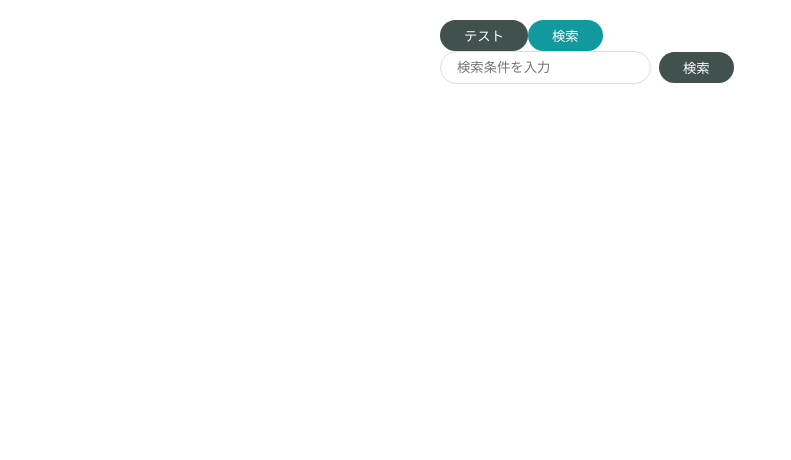
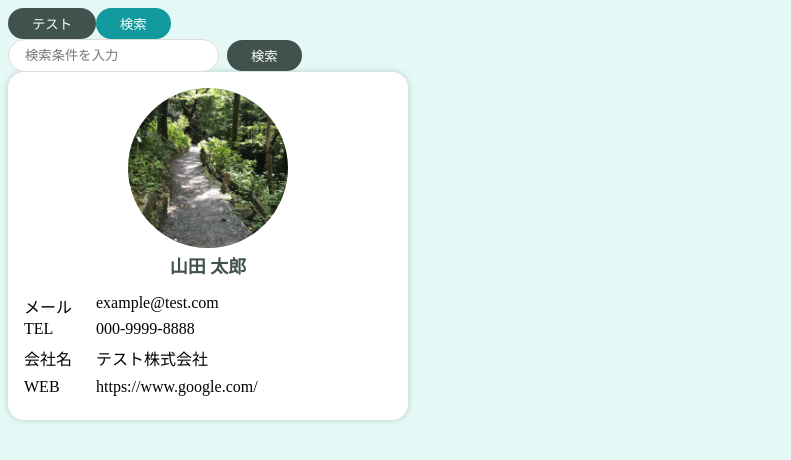
Before and after one commit to Sekiguchi-Atsushi-WEB/react_tutoria_step_up_section6, a React (Vite) app: page / in a window 1280 px wide. Shown: the top 460 px of the page, without its empty margins (0-791 px from the left). Built offline with nearby package versions, Linux system fonts and the light colour scheme.

Commit message:
31. Organismの作成1 + 32. Organismの作成2

```diff
--- a/src/App.jsx
+++ b/src/App.jsx
@@ -1,7 +1,19 @@
 import { PrimaryButton } from "./components/atoms/buttons/PrimaryButton";
 import { SecondaryButton } from "./components/atoms/buttons/SecondaryButton";
 import { SearchInput } from "./components/molecules/SearchInput";
+import { UserCard } from "./components/organisms/user/UserCard";
 import "./style.css";
+
+const user = {
+  name: "山田 太郎",
+  image: "/src/images/image.png",
+  email: "example@test.com",
+  tel: "000-9999-8888",
+  company: {
+    name: "テスト株式会社",
+    web: "https://www.google.com/",
+  },
+};
 
 function App() {
   return (
@@ -10,6 +22,7 @@ function App() {
       <SecondaryButton>検索</SecondaryButton>
       <br />
       <SearchInput />
+      <UserCard user={user} />
     </div>
   );
 }
--- /dev/null
+++ b/src/components/atoms/cards/Card.jsx
@@ -0,0 +1,13 @@
+import styled from "styled-components";
+
+export const Card = (props) => {
+  const { children } = props;
+  return <Scard>{children}</Scard>;
+};
+
+const Scard = styled.div`
+  background-color: #fff;
+  box-shadow: 0px 0px 4px 2px rgba(0, 0, 0, 0.1);
+  padding: 16px;
+  border-radius: 16px;
+`;
--- /dev/null
+++ b/src/components/molecules/user/UserIconWithName.jsx
@@ -0,0 +1,23 @@
+import styled from "styled-components";
+
+export const UserIconWithName = (props) => {
+  const { image, name } = props;
+  return (
+    <SContainer>
+      <SImage height={160} width={160} src={image} alt={name} />
+      <SName>{name}</SName>
+    </SContainer>
+  );
+};
+const SContainer = styled.div`
+  text-align: center;
+`;
+const SImage = styled.img`
+  border-radius: 50%;
+`;
+const SName = styled.p`
+  color: #40514e;
+  font-size: 18px;
+  font-weight: bold;
+  margin: 0px;
+`;
--- /dev/null
+++ b/src/components/organisms/user/UserCard.jsx
@@ -0,0 +1,35 @@
+import styled from "styled-components";
+import { Card } from "/src/components/atoms/cards/Card";
+import { UserIconWithName } from "/src/components/molecules/user/UserIconWithName";
+
+export const UserCard = (props) => {
+  const { user } = props;
+  return (
+    <Card>
+      <UserIconWithName image={user.image} name={user.name} />
+      <SDL>
+        <dt>メール</dt>
+        <dd>{user.email}</dd>
+        <dt>TEL</dt>
+        <dd>{user.tel}</dd>
+        <dt>会社名</dt>
+        <dd>{user.company.name}</dd>
+        <dt>WEB</dt>
+        <dd>{user.company.web}</dd>
+      </SDL>
+    </Card>
+  );
+};
+
+const SDL = styled.dl`
+  text-align: left;
+  margin-bottom: 0px;
+  dt {
+    float: left;
+  }
+  dd {
+    padding-left: 32px;
+    padding-bottom: 8px;
+    overflow-wrap: break-word;
+  }
+`;
--- a/src/style.css
+++ b/src/style.css
@@ -1,4 +1,8 @@
+body {
+  background-color: #e4f9f5;
+}
+
 .App {
   max-width: 400px;
-  margin: 20px auto;
+  /* margin: 20px auto; */
 }
```
Also changed, not shown: src/images/image.png (added).
